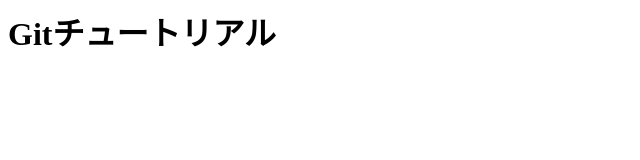
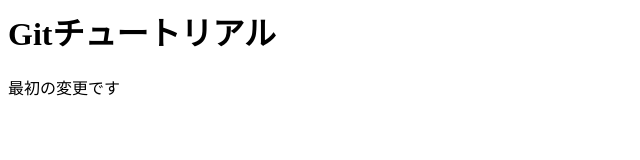
Before and after one commit to pavusa81/git_test, a plain HTML site: page index.html in a window 1280 px wide. Shown: the whole page, without its empty margins (0-640 px from the left). Drawn offline with Linux system fonts and the light colour scheme.

Commit message:
initial commit

```diff
--- a/index.html
+++ b/index.html
@@ -1 +1,2 @@
 <h1>Gitチュートリアル</h1>
+<p>最初の変更です</p>
```
